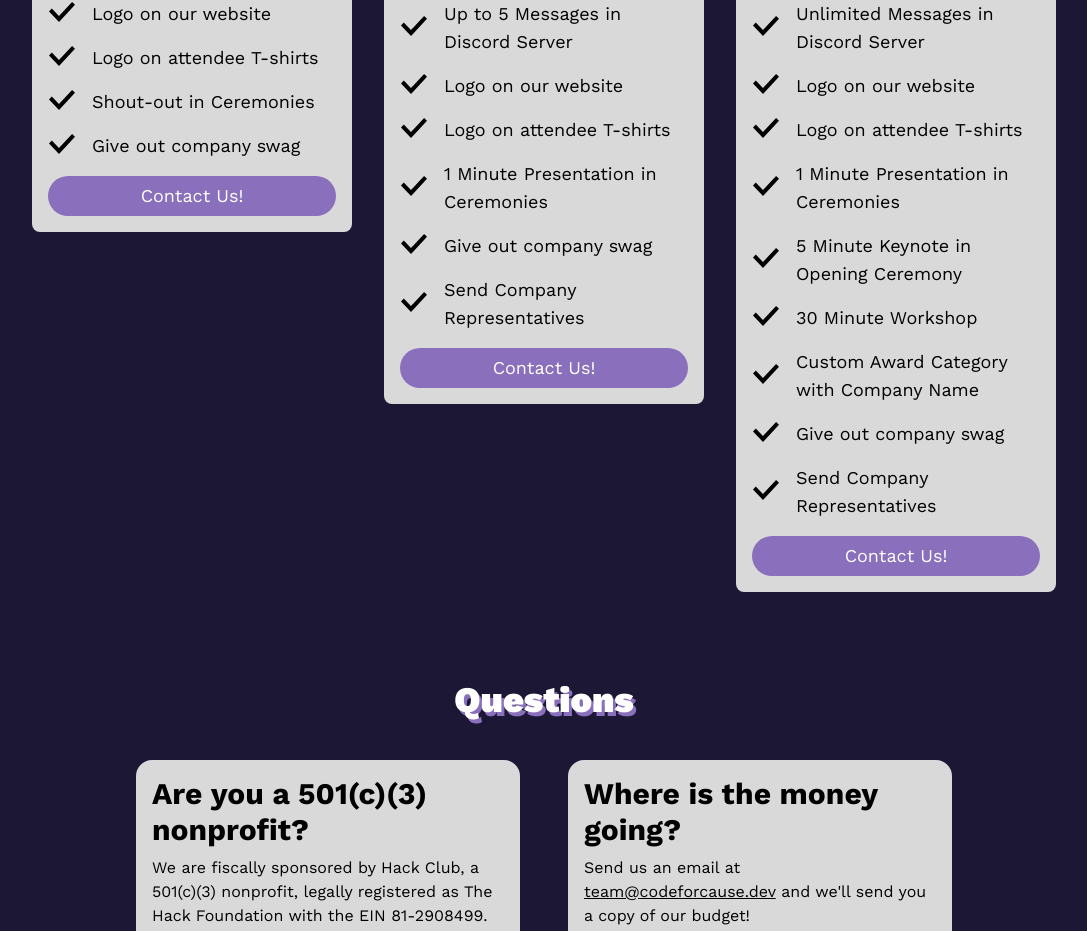
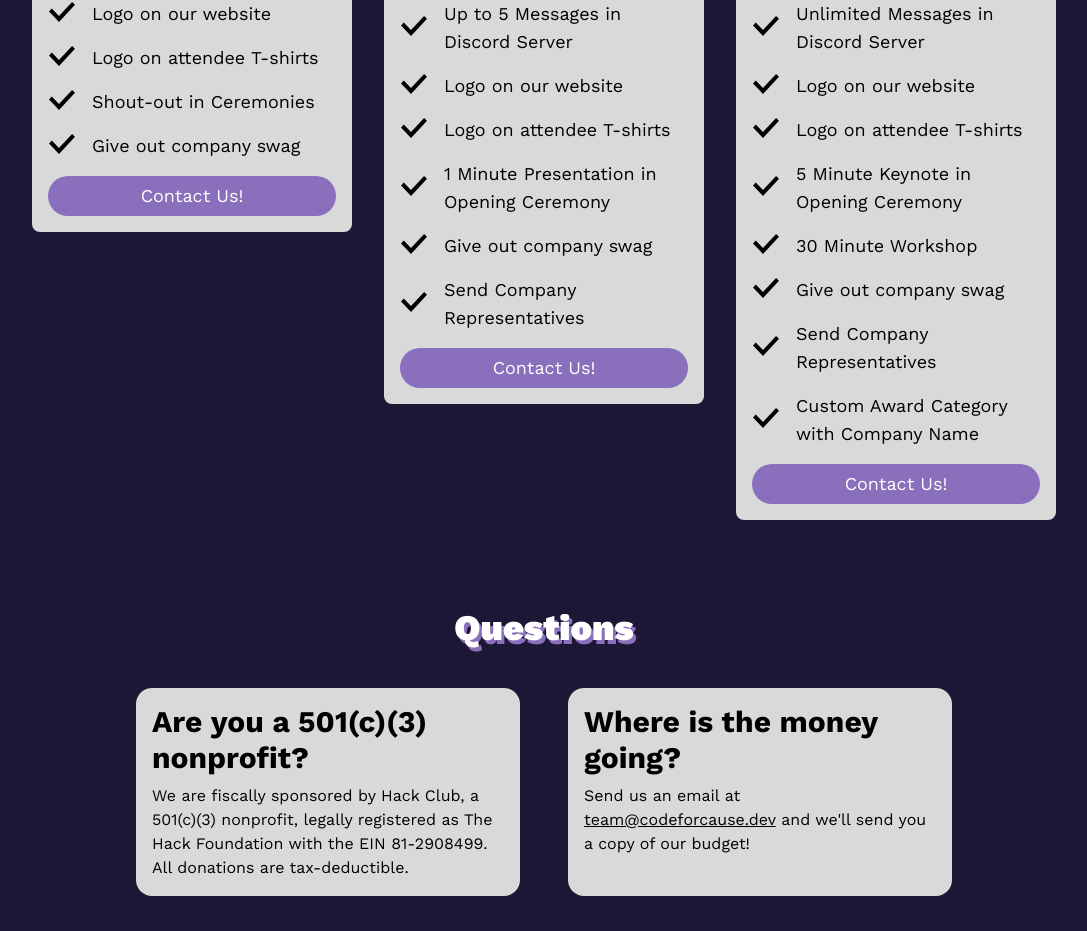
Before and after one commit to bub655/code-for-cause, a Next.js app: page /sponsors in a window 1280 px wide. Shown: the part 1596-2527 px from the top of the page, without its empty margins (96-1183 px from the left). Built offline with nearby package versions, Linux system fonts and the light colour scheme.

Commit message:
Make Sponsorship tiers more concise

```diff
--- a/src/components/SponsorsLandingPage/Tiers.tsx
+++ b/src/components/SponsorsLandingPage/Tiers.tsx
@@ -155,7 +155,7 @@ export const SponsorshipTiers = () => {
 						>
 							<path d="M9 22l-10-10.598 2.798-2.859 7.149 7.473 13.144-14.016 2.909 2.806z" />
 						</svg>
-						<p className="text-lg">1 Minute Presentation in Ceremonies</p>
+						<p className="text-lg">1 Minute Presentation in Opening Ceremony</p>
 					</div>
 					<div className="flex space-x-4 items-center">
 						<svg
@@ -253,18 +253,6 @@ export const SponsorshipTiers = () => {
 						>
 							<path d="M9 22l-10-10.598 2.798-2.859 7.149 7.473 13.144-14.016 2.909 2.806z" />
 						</svg>
-						<p className="text-lg">1 Minute Presentation in Ceremonies</p>
-					</div>
-					<div className="flex space-x-4 items-center">
-						<svg
-							xmlns="http://www.w3.org/2000/svg"
-							width="28"
-							height="28"
-							viewBox="0 0 24 28"
-							className="min-w-[28px]"
-						>
-							<path d="M9 22l-10-10.598 2.798-2.859 7.149 7.473 13.144-14.016 2.909 2.806z" />
-						</svg>
 						<p className="text-lg">5 Minute Keynote in Opening Ceremony</p>
 					</div>
 					<div className="flex space-x-4 items-center">
@@ -279,18 +267,7 @@ export const SponsorshipTiers = () => {
 						</svg>
 						<p className="text-lg">30 Minute Workshop</p>
 					</div>
-					<div className="flex space-x-4 items-center">
-						<svg
-							xmlns="http://www.w3.org/2000/svg"
-							width="28"
-							height="28"
-							viewBox="0 0 24 28"
-							className="min-w-[28px]"
-						>
-							<path d="M9 22l-10-10.598 2.798-2.859 7.149 7.473 13.144-14.016 2.909 2.806z" />
-						</svg>
-						<p className="text-lg">Custom Award Category with Company Name</p>
-					</div>
+
 					<div className="flex space-x-4 items-center">
 						<svg
 							xmlns="http://www.w3.org/2000/svg"
@@ -315,6 +292,18 @@ export const SponsorshipTiers = () => {
 						</svg>
 						<p className="text-lg">Send Company Representatives</p>
 					</div>
+					<div className="flex space-x-4 items-center">
+						<svg
+							xmlns="http://www.w3.org/2000/svg"
+							width="28"
+							height="28"
+							viewBox="0 0 24 28"
+							className="min-w-[28px]"
+						>
+							<path d="M9 22l-10-10.598 2.798-2.859 7.149 7.473 13.144-14.016 2.909 2.806z" />
+						</svg>
+						<p className="text-lg">Custom Award Category with Company Name</p>
+					</div>
 					<a
 						href="mailto:team@codeforcause.dev"
 						className="text-lg transition w-full flex justify-center items-center h-10 bg-[#896FBC] hover:bg-[#7953C5] text-white px-4 rounded-full"
```
